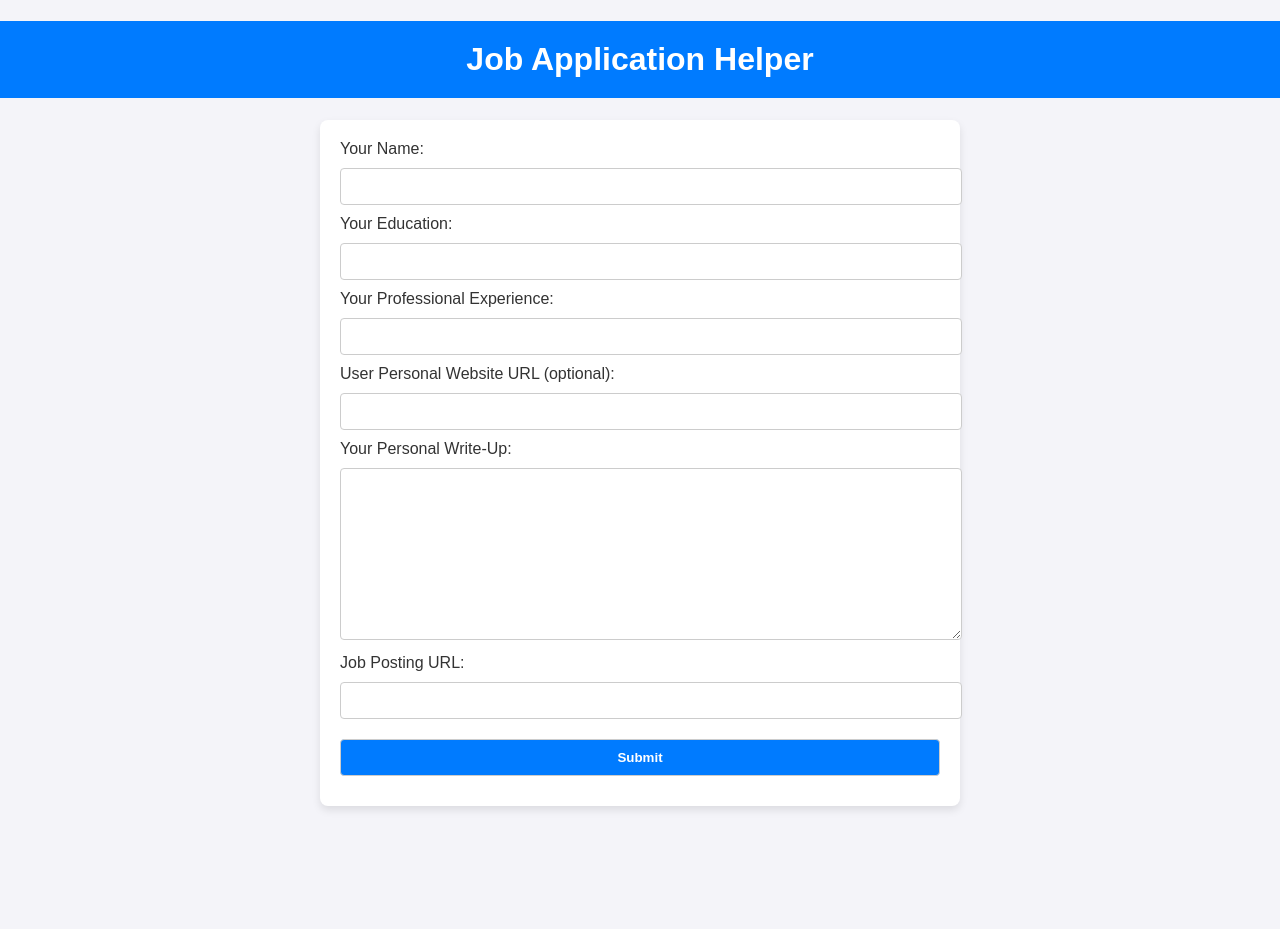
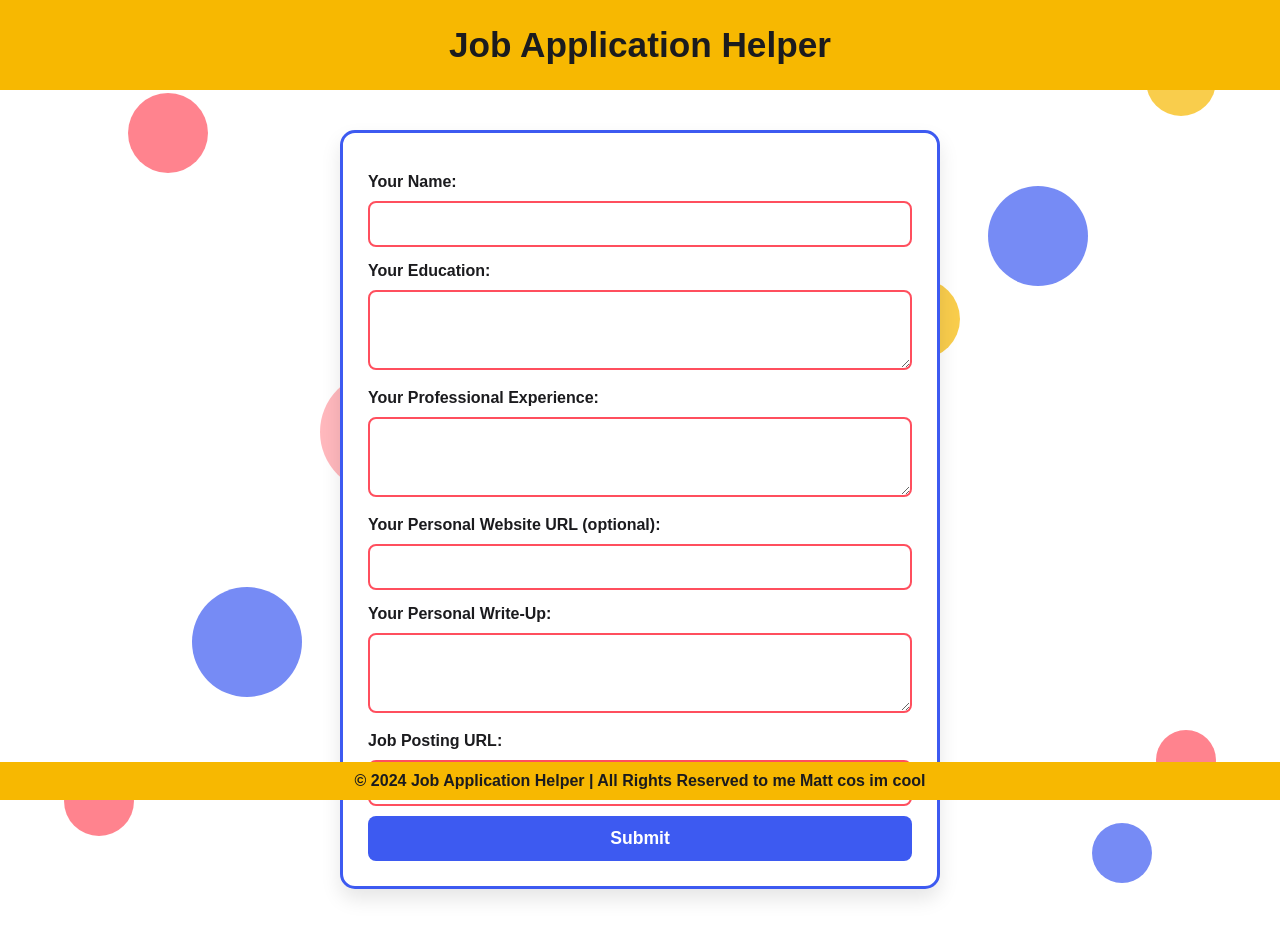
Before and after one commit to mattc-try/Letter-Resume_MultiagentAssistant, a Flask app: page / in a window 1280 px wide. Before the commit the page ends 810 px from the top, so only its background shows below. Run offline with Flask 2, Linux system fonts and the light colour scheme; some libraries are stand-ins or nearby versions.

Commit message:
very nice graphics lmao

```diff
--- a/static/styles.css
+++ b/static/styles.css
@@ -1,50 +1,205 @@
-body {
-    font-family: Arial, sans-serif;
-    background-color: #f4f4f9;
-    color: #333;
+/* General Reset */
+* {
     margin: 0;
     padding: 0;
+    box-sizing: border-box;
 }
 
-h1 {
-    background-color: #007BFF;
-    color: white;
-    padding: 20px;
-    text-align: center;
+/* Color Palette */
+:root {
+    --bright-yellow: #F7B801;
+    --bold-red: #FF4F5E;
+    --bright-blue: #3D5AF1;
+    --beige: #F3E5D8;
+    --pink: #FF9AA2;
+    --white: #FFFFFF;
+    --black: #1B1B1E;
 }
 
+/* Main Content Stacking */
+header, main, footer {
+    position: relative; /* Ensure stacking context */
+    z-index: 1; /* Bring these elements in front */
+}
+
+
+/* General Styles */
+body {
+    font-family: 'Arial', sans-serif;
+    background-color: var(--white);
+    color: var(--black);
+    margin: 0;
+    padding: 0;
+    position: relative;
+    overflow-x: hidden;
+    min-height: 100vh;
+    display: flex;
+    flex-direction: column;
+}
+
+
+/* Header */
+header {
+    background-color: var(--bright-yellow);
+    text-align: center;
+    padding: 25px 0;
+    position: relative;
+    z-index: 2;
+}
+
+
+header h1 {
+    color: var(--black);
+    font-size: 2.2rem;
+    margin: 0;
+    font-weight: bold;
+}
+
+
+/* Form Styles */
 form {
     margin: 20px auto;
     max-width: 600px;
-    padding: 20px;
-    background: white;
-    box-shadow: 0 4px 8px rgba(0, 0, 0, 0.1);
-    border-radius: 8px;
+    background-color: var(--white);
+    padding: 25px;
+    border-radius: 15px;
+    box-shadow: 0 10px 20px rgba(0, 0, 0, 0.1);
+    border: 3px solid var(--bright-blue);
 }
 
-input, button, textarea {
+label {
+    display: block;
+    margin-top: 15px;
+    font-weight: bold;
+    color: var(--black);
+    font-size: 1rem;
+}
+
+input, textarea, button {
     width: 100%;
-    padding: 10px;
-    margin: 10px 0;
-    border: 1px solid #ccc;
-    border-radius: 4px;
+    padding: 12px;
+    margin-top: 10px;
+    border: 2px solid var(--bold-red);
+    border-radius: 8px;
+    box-sizing: border-box;
+    font-size: 1rem;
 }
 
 textarea {
-    height: 150px;
     resize: vertical;
+    height: 80px;
 }
 
 button {
-    background-color: #007BFF;
-    color: white;
+    background-color: var(--bright-blue);
+    color: var(--white);
     font-weight: bold;
+    border: none;
     cursor: pointer;
+    transition: background-color 0.3s ease;
+    font-size: 1.1rem;
 }
 
 button:hover {
-    background-color: #0056b3;
+    background-color: var(--bold-red);
 }
+
+
+
+/* Random Background Shapes */
+.background-shapes {
+    position: absolute;
+    z-index: -1;
+    top: 0;
+    left: 0;
+    width: 100%;
+    height: 100%;
+    z-index: 0;
+    overflow: hidden;
+    pointer-events: none; /* Ensures shapes don’t interfere with interaction */
+}
+
+.background-shapes div {
+    position: absolute;
+    border-radius: 50%;
+    opacity: 0.7;
+    animation: float 10s infinite linear alternate;
+}
+
+/* Colors and Sizes for Shapes */
+.background-shapes div:nth-child(1) {
+    background-color: var(--bold-red); /* Red */
+    width: 80px;
+    height: 80px;
+}
+
+.background-shapes div:nth-child(2) {
+    background-color: var(--bright-blue); /* Blue */
+    width: 100px;
+    height: 100px;
+}
+
+.background-shapes div:nth-child(3) {
+    background-color: var(--pink); /* Pink */
+    width: 120px;
+    height: 120px;
+}
+
+.background-shapes div:nth-child(4) {
+    background-color: var(--bright-yellow); /* Beige */
+    width: 90px;
+    height: 90px;
+}
+
+.background-shapes div:nth-child(5) {
+    background-color: var(--bold-red); /* Red */
+    width: 70px;
+    height: 70px;
+}
+
+.background-shapes div:nth-child(6) {
+    background-color: var(--bright-blue); /* Blue */
+    width: 60px;
+    height: 60px;
+}
+
+.background-shapes div:nth-child(7) {
+    background-color: var(--bright-yellow); /* Pink */
+    width: 70px;
+    height: 70px;
+}
+
+.background-shapes div:nth-child(8) {
+    background-color: var(--beige); /* Beige */
+    width: 90px;
+    height: 90px;
+}
+
+.background-shapes div:nth-child(9) {
+    background-color: var(--bright-blue); /* Blue */
+    width: 110px;
+    height: 110px;
+}
+
+.background-shapes div:nth-child(10) {
+    background-color: var(--bold-red); /* Red */
+    width: 60px;
+    height: 60px;
+}
+
+.background-shapes div:nth-child(11) {
+    background-color: var(--bright-yellow); /* Beige */
+    width: 80px;
+    height: 80px;
+}
+
+.background-shapes div:nth-child(12) {
+    background-color: var(--pink); /* Pink */
+    width: 100px;
+    height: 100px;
+}
+
+
 
 .result-section {
     margin: 20px auto;
@@ -52,58 +207,114 @@ button:hover {
     padding: 20px;
     background: white;
     box-shadow: 0 4px 8px rgba(0, 0, 0, 0.1);
+    border: 3px solid var(--bright-blue);
     border-radius: 8px;
 }
 
 .markdown-output {
-    background: #f9f9f9;
+    background: var(--beige);
     padding: 15px;
-    border: 1px solid #ddd;
-    border-radius: 5px;
+    border: 3px solid var(--bold-red);
+    border-radius: 8px;
     overflow: auto;
     white-space: pre-wrap;
     font-family: 'Courier New', Courier, monospace;
 }
 
-
 /* Feedback Section */
 .feedback-section {
     position: fixed;
-    top: 100px; /* Adjust this value to control the vertical position */
-    right: 20px; /* Adjust this value to control the horizontal position */
-    width: 300px;
-    padding: 15px;
-    background-color: white;
-    box-shadow: 0 4px 8px rgba(0, 0, 0, 0.1);
-    border-radius: 8px;
-    z-index: 1000; /* Ensures it stays above other elements */
-}
+    top: 100px;
+    right: 20px;
+    padding: 20px;
+    border-radius: 12px;
 
-.feedback-section form {
-    display: flex;
-    flex-direction: column;
-}
-
-.feedback-section label {
-    margin-bottom: 10px;
-    font-weight: bold;
-}
-
-.feedback-section input, .feedback-section button {
-    width: 100%;
-    margin-bottom: 10px;
-    padding: 8px;
-    border: 1px solid #ccc;
-    border-radius: 4px;
 }
 
 .feedback-section button {
-    background-color: #007BFF;
-    color: white;
+    background-color: var(--bright-yellow);
+    color: var(--black);
     font-weight: bold;
-    cursor: pointer;
+    border: none;
+    box-shadow: 0 4px 10px rgba(0, 0, 0, 0.1);
 }
 
 .feedback-section button:hover {
-    background-color: #0056b3;
+    background-color: var(--bright-blue);
+    color: var(--white);
 }
+
+.download-button {
+    position: absolute;
+    top: 10px;
+    right: 10px;
+    padding: 4px 8px; /* Smaller padding */
+    background-color: var(--bright-blue);
+    color: var(--white);
+    font-size: 0.75rem; /* Smaller font size */
+    border: none;
+    border-radius: 5px;
+    cursor: pointer;
+    transition: background-color 0.3s ease;
+    box-shadow: 0 2px 4px rgba(0, 0, 0, 0.1); /* Reduced shadow */
+    line-height: 1; /* Tighten button text spacing */
+}
+
+.download-button:hover {
+    background-color: var(--bold-red);
+    color: var(--white);
+}
+
+
+
+details {
+    background: var(--beige);
+    border: 2px solid var(--bright-blue);
+    border-radius: 8px;
+    padding: 10px;
+}
+
+summary {
+    outline: none;
+    font-size: 1rem;
+    color: var(--bright-blue);
+}
+
+details[open] summary {
+    color: var(--bold-red);
+}
+
+#skill-results {
+    padding: 10px;
+    background-color: var(--beige);
+    border: 1px solid var(--bold-red);
+    border-radius: 5px;
+}
+
+
+
+/* Wrapper to hold content and footer */
+.wrapper {
+    display: flex;
+    flex-direction: column;
+    min-height: 100vh; /* Ensure the wrapper covers the full viewport height */
+}
+
+/* Main content area */
+main {
+    flex: 1; /* Allows the main content to expand */
+    padding: 20px;
+}
+
+/* Footer styling */
+footer {
+    background-color: var(--bright-yellow);
+    text-align: center;
+    color: var(--black);
+    font-weight: bold;
+    padding: 10px;
+    width: 100%;
+    position: fixed;
+    bottom: 0;
+    font-size: 1rem;
+}
--- a/templates/index.html
+++ b/templates/index.html
@@ -12,66 +12,99 @@
     <script src="https://cdnjs.cloudflare.com/ajax/libs/jspdf/2.4.0/jspdf.umd.min.js"></script>
 </head>
 <body>
+    <div class="wrapper">
+            <!-- Background Shapes -->
+        <div class="background-shapes">
+        <div style="top: 10%; left: 10%;"></div>
+        <div style="top: 20%; right: 15%;"></div>
+        <div style="top: 40%; left: 25%;"></div>
+        <div style="bottom: 20%; right: 30%;"></div>
+        <div style="bottom: 10%; left: 5%;"></div>
+        <div style="bottom: 5%; right: 10%;"></div>
+
+
+        <div style="top: 5%; right: 5%; width: 70px; height: 70px;"></div>
+        <div style="top: 15%; left: 35%; width: 90px; height: 90px;"></div>
+        <div style="bottom: 25%; left: 15%; width: 110px; height: 110px;"></div>
+        <div style="bottom: 15%; right: 5%; width: 60px; height: 60px;"></div>
+        <div style="top: 30%; right: 25%; width: 80px; height: 80px;"></div>
+        <div style="top: 45%; left: 50%; width: 100px; height: 100px;"></div>
+
+            </div>
+
+    <!-- Creative Header -->
+    <header>
         <h1>Job Application Helper</h1>
+    </header>
+
+    <!-- Main Content -->
+    <main>
 
     <!-- Input Form -->
+    <section class="form-section section-shape">
         <form method="post">
             <!-- Name Input -->
             <label for="name">Your Name:</label>
             <input type="text" id="name" name="name" required>
-        <br>
 
             <!-- Education Input -->
             <label for="education">Your Education:</label>
-        <input type="text" id="education" name="education" required>
-        <br>
+            <textarea type="text" id="education" name="education" rows="6" cols="50" required></textarea>
 
             <!-- Professional Experience Input -->
             <label for="experience">Your Professional Experience:</label>
-        <input type="text" id="experience" name="experience" required>
-        <br>
+            <textarea type="text" id="experience" name="experience" rows="6" cols="50" required></textarea>
 
             <!-- Website URL Input -->
-        <label for="user_website">User Personal Website URL (optional):</label>
+            <label for="user_website">Your Personal Website URL (optional):</label>
             <input type="text" id="user_website" name="user_website">
-        <br>
 
             <!-- Personal Write-Up Input -->
             <label for="user_writeup">Your Personal Write-Up:</label>
             <textarea id="user_writeup" name="user_writeup" rows="6" cols="50" required></textarea>
-        <br>
 
             <!-- Job Posting Input -->
             <label for="job_description">Job Posting URL:</label>
             <input type="text" id="job_description" name="job_description" required>
-        <br>
 
             <!-- Submit Button -->
             <button type="submit">Submit</button>
         </form>
+    </section>
 
+    <!-- Skill Matching Results -->
     {% if skill_matching_results %}
     <section class="result-section">
-        <h2>Skill Matching Results</h2>
-        <div id="skill-results" class="markdown-output">
+            <!-- Dropdown for Skill Results -->
+    <details>
+        <summary style="cursor: pointer; font-weight: bold; font-size: 1.1rem;">
+            View Skill Matching Results
+        </summary>
+        <div id="skill-results" class="markdown-output" style="margin-top: 10px;">
             {{ skill_matching_results | safe }}
         </div>
+    </details>
         <h3>Key Skills Matching Score: {{ skill_matching_score | safe }}%</h3>
     </section>
     {% endif %}
 
+    <!-- Resume Results -->
     {% if resume %}
     <section class="result-section">
         <h2>Resume Result</h2>
+        <button class="download-button" onclick="downloadPdf()">Download PDF</button>
         <div id="resume-results" class="markdown-output">
+
             {{ resume | safe }}
         </div>
     </section>
     {% endif %}
 
+    <!-- Cover Letter Results -->
     {% if cover_letter %}
     <section class="result-section">
         <h2>Cover Letter Result</h2>
+        <button class="download-button" onclick="downloadPdf()">Download PDF</button>
         <div id="cover-results" class="markdown-output">
             {{ cover_letter | safe }}
         </div>
@@ -93,14 +126,18 @@
         </form>
     </section>
     {% endif %}
+    </main>
+
+    <!-- Footer -->
+    <footer>
+        © 2024 Job Application Helper | All Rights Reserved to me Matt cos im cool
+    </footer>
+
+</div>
 
 
 
-<!-- Button to trigger PDF generation -->
-{% if resume and cover_letter %}
-<button id="download-pdf" onclick="downloadPdf()">Download PDF</button>
-{% endif %}
-
+    <!-- PDF Download Script -->
     <script>
         function downloadPdf() {
             const resumeContent = document.getElementById('resume-results').innerText;
@@ -130,18 +167,6 @@
         }
     </script>
 
+
 </body>
 </html>
-
-
-
-    <!-- Resume and Cover Letter
-    {% if resume %}
-        <h2>Generated Resume</h2>
-        <pre>{{ resume }}</pre>
-    {% endif %}
-
-    {% if cover_letter %}
-        <h2>Generated Cover Letter</h2>
-        <pre>{{ cover_letter }}</pre>
-    {% endif %} -->
```
Lines whose indentation alone changed are shown as unchanged.
